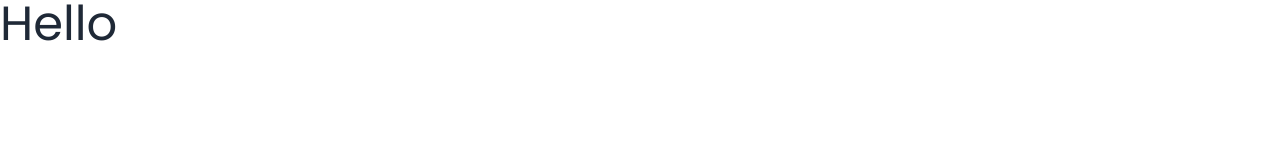
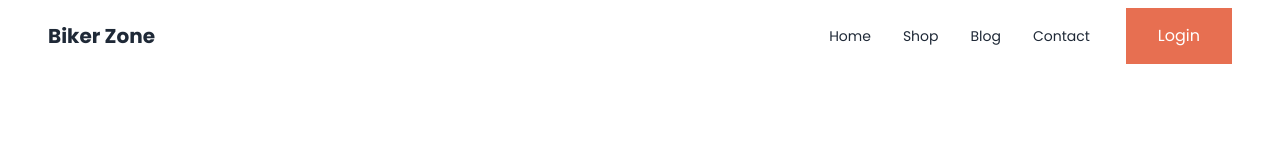
Before and after one commit to HabiburRahman02/biker-zone-using-tailwind, a plain HTML site: page index.html in a window 1280 px wide. Drawn offline with nearby package versions, Linux system fonts and the light colour scheme.

Commit message:
navbar added

```diff
--- a/index.html
+++ b/index.html
@@ -21,8 +21,43 @@
 </head>
 
 <body>
-    <header>
-<h1 class="text-5xl">Hello</h1>
+    <header class="max-w-[1200px] mx-auto">
+        <!-- navbar start -->
+        <nav>
+            <div class="navbar bg-base-100">
+                <div class="navbar-start flex-1">
+                    <div class="dropdown">
+                        <div tabindex="0" role="button" class="btn btn-ghost lg:hidden">
+                            <svg xmlns="http://www.w3.org/2000/svg" class="h-5 w-5" fill="none" viewBox="0 0 24 24"
+                                stroke="currentColor">
+                                <path stroke-linecap="round" stroke-linejoin="round" stroke-width="2"
+                                    d="M4 6h16M4 12h8m-8 6h16" />
+                            </svg>
+                        </div>
+                        <ul tabindex="0"
+                            class="menu menu-sm dropdown-content bg-base-100 rounded-box z-[1] mt-3 w-52 p-2 shadow">
+                            <li><a>Home</a></li>
+                            <li><a>Shop</a></li>
+                            <li><a>Blog</a></li>
+                            <li><a>Contact</a></li>
+                        </ul>
+                    </div>
+                    <a class="font-bold text-xl">Biker Zone</a>
+                </div>
+                <div class="navbar-center hidden lg:flex">
+                    <ul class="menu menu-horizontal px-1">
+                        <li><a>Home</a></li>
+                        <li><a>Shop</a></li>
+                        <li><a>Blog</a></li>
+                        <li><a>Contact</a></li>
+                    </ul>
+                </div>
+                <div class="ml-4">
+                    <button class="px-8 py-4 text-white bg-[#E76F51]">Login</button>
+                </div>
+            </div>
+        </nav>
+        <!-- navbar end -->
     </header>
     <main>
         <section>
```
Also changed, not shown: tailwind.config.js (+6 -2 lines).
